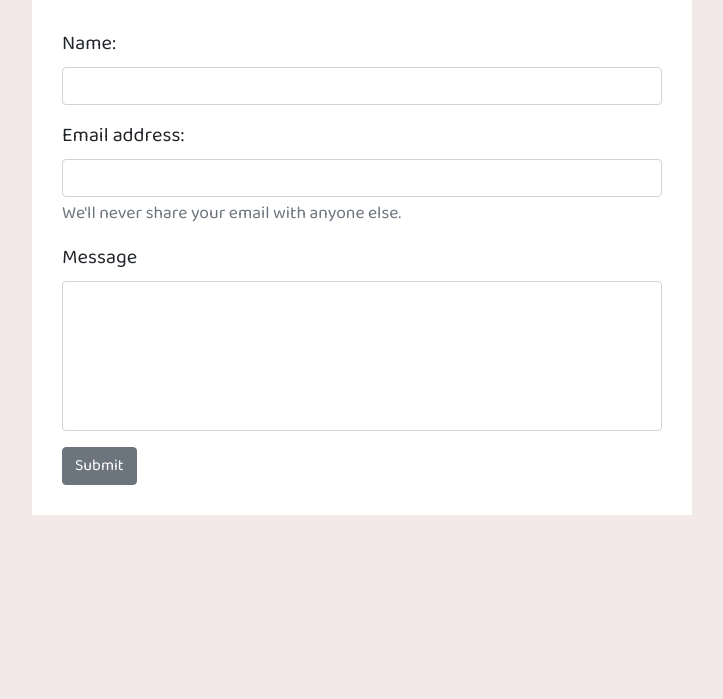
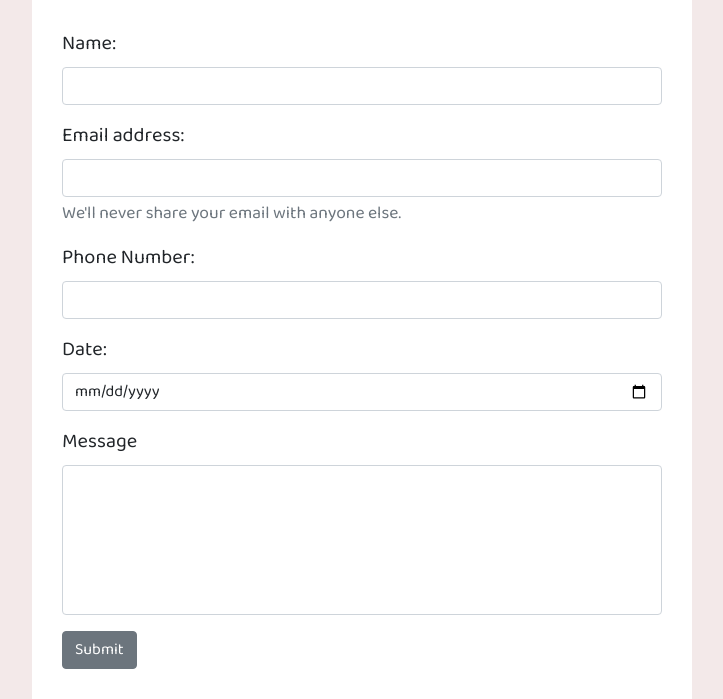
Before and after one commit to hritika1025/Blood_Donation_Management_System, a Flask app: page /contact in a window 1280 px wide. Shown: the part 137-836 px from the top of the page, without its empty margins (278-1001 px from the left). Before the commit the page ends 652 px from the top, so only its background shows below. Run offline with Flask 2, Linux system fonts and the light colour scheme; some libraries are stand-ins or nearby versions.

Commit message:
backend for contact page

```diff
--- a/app.py
+++ b/app.py
@@ -26,6 +26,32 @@ def home():
         msg=session['Email_id']
         return render_template('home.html',msg=msg)
     return redirect(url_for('index'))
+
+@app.route("/contact",methods=['GET','POST'])
+def contact():
+    msg=''
+    if request.method=='POST'and "Email_id" in request.form and "phone_num" in request.form and "Name" in request.form and "Date" in request.form:
+        Name=request.form['Name']
+        Email_id=request.form['Email_id']
+        phone_num=request.form['phone_num']
+        Message=request.form['Message']
+        Date=request.form['Date']
+        if not re.match(r'[0-9]+', phone_num):
+            msg = 'Invalid Phone number !'
+        elif not re.match(r'[^@]+@[^@]+\.[^@]+', Email_id):
+            msg = 'Invalid email address !'
+        elif len(phone_num) != 10:
+            msg = 'Please enter a 10 digit correct phone number !'
+        elif len(Message) > 500:
+            msg = 'Message is too long!'
+        else:
+            cursor = mysql.connection.cursor(MySQLdb.cursors.DictCursor)
+            cursor.execute('INSERT INTO Message_to_admin(Name,Email_id,phone_num,Message,Date) VALUES(%s,%s,%s,%s,%s)', (Name,Email_id,phone_num,Message,Date,))
+            mysql.connection.commit()
+            msg='Message Sent'
+    elif request.method == 'POST':
+        msg = 'Please fill out the form !'
+    return render_template('contact.html',msg=msg)
 
 @app.route("/user_login" ,methods=['POST','GET'])
 def user_login():
@@ -235,8 +261,10 @@ def admin_login():
 def admin_dashboard():
     return render_template('admin_dashboard.html')
 
-@app.route("/contact")
-def contact():
-    return render_template('contact.html')
+@app.route("/user_msg_to_admin")
+def user_msg_to_admin():
+    return render_template('user_msg_to_admin',msg=msg)
+
+
 
 app.run(debug=True)
--- a/template/admin_dashboard.html
+++ b/template/admin_dashboard.html
@@ -94,13 +94,13 @@
       <br>
 
       <div class="links" style="display:flex;">
-        <a href="admin_dashboard3.html"> USER FEEDBACKS </a>
+        <a href="/user_msg_to_admin"> USER FEEDBACKS </a>
       </div>
       <br>
       <br>
       <br>
       <div class="links" style="display:flex;">
-        <a href="admin_dashboard3.html"> VERIFICATION REQUESTS </a>
+        <a href="/registeration_verification_by_admin"> VERIFICATION REQUESTS </a>
 
       </div>
 
--- a/template/contact.html
+++ b/template/contact.html
@@ -86,20 +86,30 @@
       <br><br>
 
       <div class="container" style="display:flex;">
-        <form method="" style="margin: auto;justify-content: center;align-items: center; background-color: white;padding: 30px;">
+        <form method="POST" style="margin: auto;justify-content: center;align-items: center; background-color: white;padding: 30px;">
             <div class="mb-3">
               <label for="Name" class="form-label"> Name:</label>
-              <input type="name" class="form-control" id="name" aria-describedby="emailHelp" style="width: 600px;">
+              <input type="name" class="form-control" id="name" aria-describedby="emailHelp" style="width: 600px;" name="Name">
               <!-- <div id="emailHelp" class="form-text">We'll never share your email with anyone else.</div> -->
             </div>
             <div class="mb-3">
               <label for="exampleInputEmail1" class="form-label">Email address:</label>
-              <input type="email" class="form-control" id="exampleInputEmail1" aria-describedby="emailHelp" style="width: 600px;">
+              <input type="email" class="form-control" id="exampleInputEmail1" aria-describedby="emailHelp" style="width: 600px;" name="Email_id">
               <div id="emailHelp" class="form-text">We'll never share your email with anyone else.</div>
             </div>
             <div class="mb-3">
+              <label for="exampleInputEmail1" class="form-label">Phone Number:</label>
+              <input type="text" class="form-control" id="phone" aria-describedby="emailHelp" style="width: 600px;" name ="phone_num">
+              <!-- <div id="emailHelp" class="form-text">We'll never share your email with anyone else.</div> -->
+            </div>
+            <div class="mb-3">
+              <label for="exampleInputEmail1" class="form-label">Date:</label>
+              <input type="date" class="form-control" id="phone" aria-describedby="emailHelp" style="width: 600px;" name ="Date">
+              <!-- <div id="emailHelp" class="form-text">We'll never share your email with anyone else.</div> -->
+            </div>
+            <div class="mb-3">
               <label for="message" class="form-label">Message</label>
-              <input type="textarea" class="form-control" id="message"  style="height: 150px;width: 600px;">
+              <input type="textarea" class="form-control" id="message"  style="height: 150px;width: 600px;" name="Message">
             </div>
             <!-- <div class="mb-3 form-check">
               <input type="checkbox" class="form-check-input" id="exampleCheck1">
--- a/template/index.html
+++ b/template/index.html
@@ -75,7 +75,7 @@
             <li><hr class="dropdown-divider"></li>
             <li><a class="dropdown-item" href="#">Admin Login</a></li>
           </ul> -->
-          <a class="btn btn-outline-light" href="contact.html" role="button" style="margin: auto 10px;">Contact Us</a>
+          <a class="btn btn-outline-light" href="/contact" role="button" style="margin: auto 10px;">Contact Us</a>
            <!-- <button class="btn btn-outline-light" type="submit"  >Contact Us</button> -->
           <div class="dropdown">
             <button
```
Also changed, not shown: SQL Files/blood_donation_dbms.sql (+6 -2 lines), template/registeration_verification_by_admin.html (renamed from template/admin_dashboard3.html), template/user_msg_to_admin.html (renamed from template/admin_dashboard2.html).
